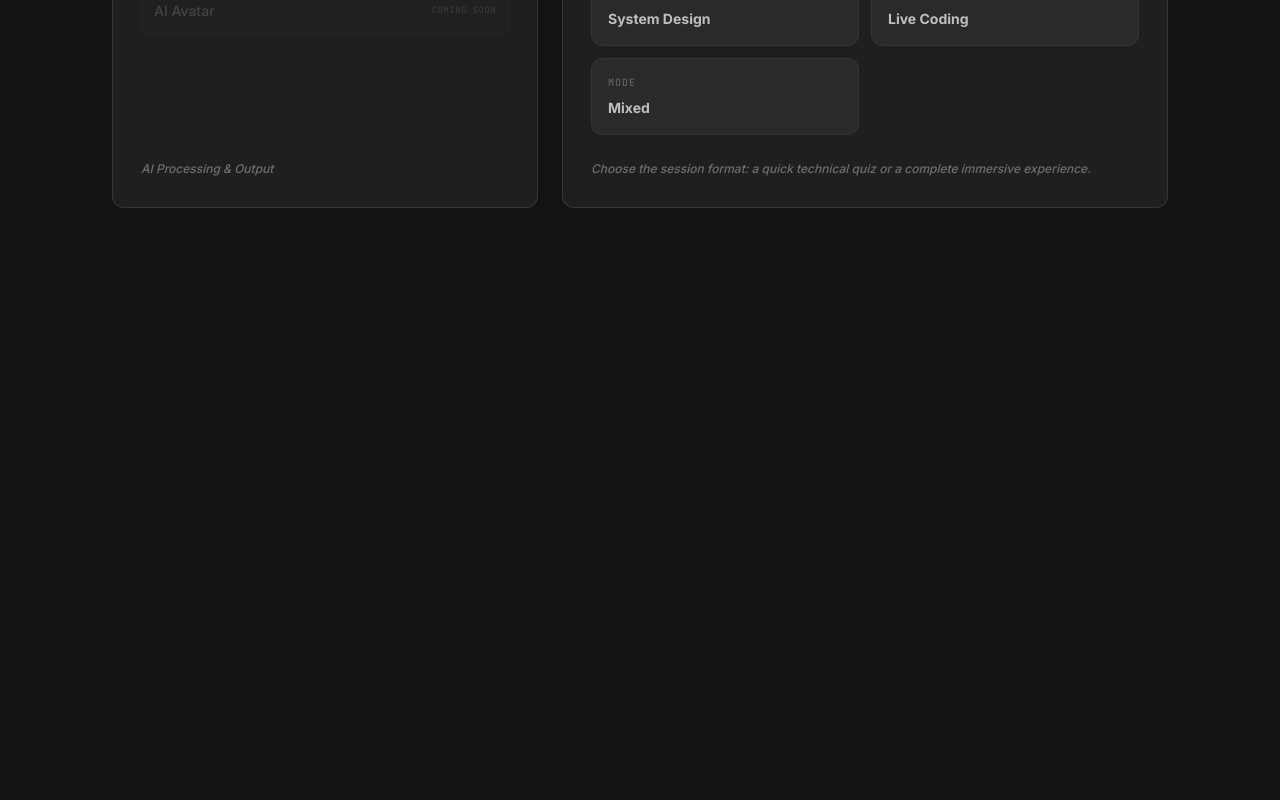
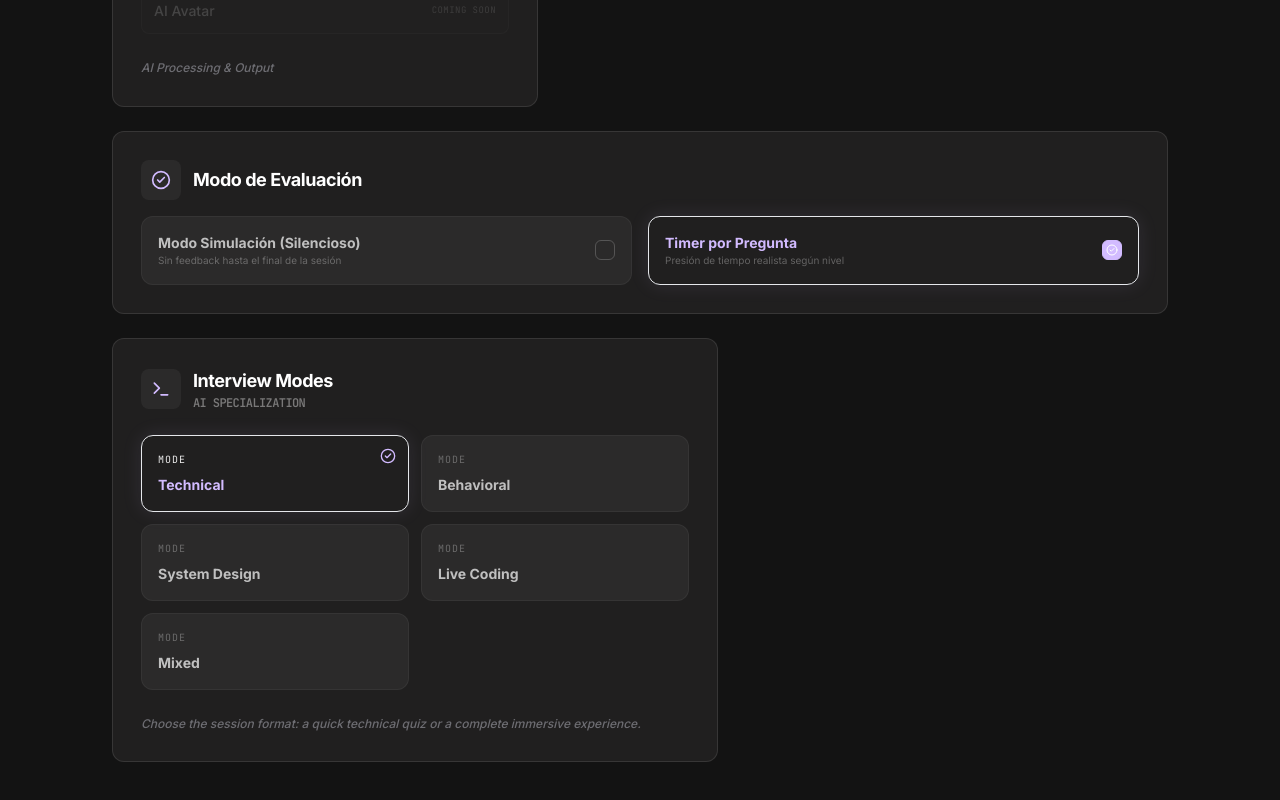
Before and after one commit to juandavidperez/DevPrep, a Next.js app: page /en/session/new in a window 1280 px wide. Shown: the part 1312-2112 px from the top of the page. Before the commit the page ends 1776 px from the top, so only its background shows below. Built offline with nearby package versions, Linux system fonts and the light colour scheme; no server answers.

Commit message:
feat(ui): add per-question timer, silent mode config, and results criteria breakdown

```diff
--- a/src/app/[locale]/session/[id]/page.tsx
+++ b/src/app/[locale]/session/[id]/page.tsx
@@ -47,6 +47,7 @@ export default async function SessionPage({
     completedAt: interviewSession.completedAt?.toISOString() ?? null,
     score: interviewSession.score,
     feedbackMode: interviewSession.feedbackMode,
+    timerEnabled: interviewSession.timerEnabled,
     inputModality: interviewSession.inputModality ?? "text",
     language: interviewSession.language ?? "en",
   };
@@ -64,6 +65,7 @@ export default async function SessionPage({
     modelAnswer: m.modelAnswer,
     createdAt: m.createdAt.toISOString(),
     bookmarkId: bookmark?.id ?? null,
+    timeEstimate: m.timeEstimate,
   }));
 
   return <ChatContainer initialSession={sessionData} initialMessages={messages} />;
--- a/src/components/session/ChatContainer.tsx
+++ b/src/components/session/ChatContainer.tsx
@@ -19,6 +19,7 @@ interface SessionData {
   completedAt: string | null;
   score: number | null;
   feedbackMode: string;
+  timerEnabled: boolean;
   inputModality: string;
   language: string;
 }
@@ -43,6 +44,7 @@ export function ChatContainer({ initialSession, initialMessages }: ChatContainer
   const [error, setError] = useState<string | null>(null);
   const [lastAttempt, setLastAttempt] = useState<{ content: string; isClarification: boolean; code?: string } | null>(null);
   const [elapsed, setElapsed] = useState(0);
+  const [questionElapsed, setQuestionElapsed] = useState(0);
   const scrollRef = useRef<HTMLDivElement>(null);
 
   // Modal & Exit state
@@ -62,12 +64,19 @@ export function ChatContainer({ initialSession, initialMessages }: ChatContainer
   const currentQuestion = messages.filter((m) => m.messageType === "question").length;
   const progress = Math.round((currentQuestion / initialSession.totalQuestions) * 100);
 
-  // Timer
   useEffect(() => {
     if (isComplete) return;
-    const interval = setInterval(() => setElapsed((s) => s + 1), 1000);
+    const interval = setInterval(() => {
+      setElapsed((s) => s + 1);
+      setQuestionElapsed((s) => s + 1);
+    }, 1000);
     return () => clearInterval(interval);
   }, [isComplete]);
+
+  // Reset question timer when currentQuestion changes
+  useEffect(() => {
+    setQuestionElapsed(0);
+  }, [currentQuestion]);
 
   // Prevent accidental exit
   useEffect(() => {
@@ -101,7 +110,7 @@ export function ChatContainer({ initialSession, initialMessages }: ChatContainer
         setIsComplete(true);
         router.push(`/session/${initialSession.id}/results`);
       }
-    } catch (err) {
+    } catch {
       setError("Error al finalizar sesión");
     } finally {
       setIsFinishing(false);
@@ -118,7 +127,7 @@ export function ChatContainer({ initialSession, initialMessages }: ChatContainer
       if (res.ok) {
         router.push("/dashboard");
       }
-    } catch (err) {
+    } catch {
       setError("Error al descartar sesión");
     } finally {
       setIsFinishing(false);
@@ -273,6 +282,21 @@ export function ChatContainer({ initialSession, initialMessages }: ChatContainer
             <Clock className="h-3.5 w-3.5" />
             {formatTime(elapsed)}
           </div>
+
+          {/* Per-Question Timer */}
+          {initialSession.timerEnabled && !isComplete && (
+            <div className={clsx(
+              "flex flex-col items-center justify-center rounded-lg border px-3 py-1 transition-all",
+              (messages.findLast(m => m.messageType === 'question')?.timeEstimate || 180) - questionElapsed < 30
+                ? "border-red-500/50 bg-red-500/10 text-red-400 animate-pulse"
+                : "border-border-subtle bg-surface-highest/50 text-text-primary"
+            )}>
+              <span className="text-[0.6rem] font-bold uppercase tracking-tighter opacity-60">Tiempo Pregunta</span>
+              <span className="font-mono text-sm font-black">
+                {formatTime(Math.max(0, (messages.findLast(m => m.messageType === 'question')?.timeEstimate || 180) - questionElapsed))}
+              </span>
+            </div>
+          )}
 
           {/* Progress Indicator */}
           <div className="flex flex-col items-end gap-1.5 min-w-[120px]">
--- a/src/components/session/ResultsView.tsx
+++ b/src/components/session/ResultsView.tsx
@@ -14,8 +14,10 @@ import {
   RotateCcw,
   Bookmark,
   BookmarkCheck,
+  Download,
 } from "lucide-react";
 import type { ResultsData, QuestionResult } from "@/types/session";
+import { generateSessionMarkdown, downloadFile } from "@/lib/export";
 
 function scoreColor(score: number) {
   if (score >= 70) return "text-emerald-400";
@@ -27,6 +29,30 @@ function scoreBadge(score: number) {
   if (score >= 70) return "border-emerald-400/30 bg-emerald-400/10 text-emerald-400";
   if (score >= 40) return "border-yellow-400/30 bg-yellow-400/10 text-yellow-400";
   return "border-red-400/30 bg-red-400/10 text-red-400";
+}
+
+function CriterionBar({ label, value, compact = false }: { label: string; value: number; compact?: boolean }) {
+  const colorClass = value >= 70 ? "bg-emerald-400" : value >= 40 ? "bg-yellow-400" : "bg-red-400";
+  const bgClass = value >= 70 ? "bg-emerald-400/10" : value >= 40 ? "bg-yellow-400/10" : "bg-red-400/10";
+
+  return (
+    <div className={clsx("flex flex-col gap-1.5", compact ? "w-full" : "w-full")}>
+      <div className="flex justify-between items-center px-0.5">
+        <span className="text-[10px] font-bold uppercase tracking-wider text-text-secondary capitalize">
+          {label.replace(/_/g, " ")}
+        </span>
+        <span className={clsx("font-mono text-[10px] font-bold", value >= 70 ? "text-emerald-400" : value >= 40 ? "text-yellow-400" : "text-red-400")}>
+          {Math.round(value)}%
+        </span>
+      </div>
+      <div className={clsx("h-1.5 w-full rounded-full overflow-hidden", bgClass)}>
+        <div
+          className={clsx("h-full rounded-full transition-all duration-500", colorClass)}
+          style={{ width: `${value}%` }}
+        />
+      </div>
+    </div>
+  );
 }
 
 function formatDuration(seconds: number | null): string {
@@ -171,12 +197,9 @@ function QuestionCard({ question }: { question: QuestionResult }) {
               </div>
 
               {question.criteria && (
-                <div className="mt-2 grid grid-cols-2 gap-2">
+                <div className="mt-4 grid grid-cols-1 sm:grid-cols-2 gap-x-6 gap-y-3">
                   {Object.entries(question.criteria).map(([key, value]) => (
-                    <div key={key} className="flex justify-between rounded-lg bg-surface-highest/50 px-3 py-1.5 text-xs">
-                      <span className="capitalize text-text-secondary">{key.replace(/_/g, " ")}</span>
-                      <span className="font-mono font-medium text-text-primary">{String(value)}</span>
-                    </div>
+                    <CriterionBar key={key} label={key} value={Number(value)} />
                   ))}
                 </div>
               )}
@@ -236,6 +259,16 @@ export function ResultsView({ data }: { data: ResultsData }) {
               {data.difficulty} level · {new Date(data.completedAt).toLocaleDateString()}
             </p>
           </div>
+          <button
+            onClick={() => {
+              const md = generateSessionMarkdown(data);
+              downloadFile(md, `devprep-session-${data.id.slice(0, 8)}.md`);
+            }}
+            className="ml-auto flex items-center gap-2 rounded-lg border border-primary/20 bg-primary/5 px-4 py-2 text-xs font-bold text-primary transition hover:bg-primary/10"
+          >
+            <Download className="h-4 w-4" />
+            Exportar .MD
+          </button>
         </div>
 
         {/* Summary cards */}
@@ -270,6 +303,20 @@ export function ResultsView({ data }: { data: ResultsData }) {
             </p>
           </div>
         </div>
+
+        {/* Global Criteria Breakdown */}
+        {Object.keys(data.criteriaAverages).length > 0 && (
+          <div className="mt-8 rounded-xl border border-border-subtle bg-surface-container/80 p-6 shadow-glow-sm">
+            <h3 className="text-xs font-bold uppercase tracking-widest text-text-secondary mb-6">
+              Diagnóstico de Criterios (Promedio Sesión)
+            </h3>
+            <div className="grid grid-cols-1 sm:grid-cols-2 gap-x-12 gap-y-6">
+              {Object.entries(data.criteriaAverages).map(([key, value]) => (
+                <CriterionBar key={key} label={key} value={value} />
+              ))}
+            </div>
+          </div>
+        )}
 
         {/* Strengths & Weaknesses */}
         {(data.strengths.length > 0 || data.weaknesses.length > 0) && (
@@ -328,6 +375,16 @@ export function ResultsView({ data }: { data: ResultsData }) {
             <RotateCcw className="h-4 w-4" />
             New Session
           </Link>
+          <button
+            onClick={() => {
+              const md = generateSessionMarkdown(data);
+              downloadFile(md, `devprep-session-${data.id.slice(0, 8)}.md`);
+            }}
+            className="flex items-center gap-2 rounded-xl border border-border-subtle bg-surface-highest/50 px-5 py-2.5 text-sm font-medium text-text-primary transition hover:bg-surface-highest"
+          >
+            <Download className="h-4 w-4" />
+            Exportar MD
+          </button>
           <Link href="/dashboard" className="text-sm text-text-secondary transition hover:text-text-primary">
             Dashboard
           </Link>
--- a/src/components/session/SessionConfigForm.tsx
+++ b/src/components/session/SessionConfigForm.tsx
@@ -23,6 +23,7 @@ import {
 } from "lucide-react";
 import type { LucideIcon } from "lucide-react";
 import { clsx } from "clsx";
+import { MINUTES_PER_QUESTION } from "@/lib/questions/constants";
 
 type TechItem = { id: string; category: string; icon: LucideIcon };
 
@@ -61,14 +62,6 @@ const MODE_TO_CATEGORY: Record<string, string> = {
   system_design: "system_design",
   live_coding:  "coding",
   mixed:        "mixed",
-};
-
-const MINUTES_PER_QUESTION: Record<string, Record<string, number>> = {
-  technical:     { junior: 3, mid: 4, senior: 5 },
-  coding:        { junior: 6, mid: 8, senior: 10 },
-  system_design: { junior: 8, mid: 10, senior: 12 },
-  behavioral:    { junior: 2, mid: 3, senior: 3 },
-  mixed:         { junior: 4, mid: 5, senior: 6 },
 };
 
 const MODALITIES = [
@@ -140,7 +133,7 @@ const ROADMAPS: {
     labelKey: "roadmapFridayLabel",
     tagKey: "roadmapFridayTag",
     color: "from-[#7C3AED]/10 to-transparent",
-    config: { tech: null, interviewMode: "mixed", difficulty: "mid", language: "en", durationMinutes: 30, questionCountOverride: 10 },
+    config: { tech: null, interviewMode: "mixed", difficulty: "mid", language: "en", durationMinutes: 30, questionCountOverride: 10, feedbackMode: "silent", timerEnabled: true },
   },
 ];
 
@@ -178,6 +171,8 @@ export function SessionConfigForm({ settings }: SessionConfigFormProps) {
   const [interviewMode, setInterviewMode] = useState("technical");
   const [activeRoadmap, setActiveRoadmap] = useState<string | null>(null);
   const [questionCountOverride, setQuestionCountOverride] = useState<number | null>(null);
+  const [feedbackMode, setFeedbackMode] = useState("live");
+  const [timerEnabled, setTimerEnabled] = useState(true);
   const [isSubmitting, setIsSubmitting] = useState(false);
   const [error, setError] = useState<string | null>(null);
 
@@ -192,6 +187,8 @@ export function SessionConfigForm({ settings }: SessionConfigFormProps) {
     setDurationMinutes(dur);
     setActiveRoadmap(roadmap.id);
     setQuestionCountOverride(qOverride ?? null);
+    if (roadmap.config.feedbackMode) setFeedbackMode(roadmap.config.feedbackMode);
+    if (roadmap.config.timerEnabled !== undefined) setTimerEnabled(roadmap.config.timerEnabled);
   };
 
   const clearRoadmap = () => {
@@ -213,6 +210,8 @@ export function SessionConfigForm({ settings }: SessionConfigFormProps) {
           totalQuestions: estimatedQuestions,
           language,
           outputModality,
+          feedbackMode,
+          timerEnabled,
           targetStack: selectedTech ? [selectedTech.id.toLowerCase().replace(".", "")] : [],
         }),
       });
@@ -528,6 +527,57 @@ export function SessionConfigForm({ settings }: SessionConfigFormProps) {
             </div>
           </div>
 
+          {/* Card 5.1: Simulation & Timer (New) */}
+          <div className="md:col-span-12 bg-surface-container p-7 rounded-xl ghost-border flex flex-col md:flex-row gap-8 group hover:bg-surface-highest transition-colors duration-300">
+            <div className="flex-1">
+              <div className="flex items-center gap-3 mb-4">
+                <div className="w-10 h-10 rounded-lg bg-white/5 flex items-center justify-center">
+                  <CheckCircle2 className="h-5 w-5 text-primary" />
+                </div>
+                <h3 className="text-lg font-bold text-white tracking-tight">Modo de Evaluación</h3>
+              </div>
+              <div className="flex flex-wrap gap-4">
+                <button
+                  type="button"
+                  onClick={() => setFeedbackMode(feedbackMode === "silent" ? "live" : "silent")}
+                  className={clsx(
+                    "flex flex-1 items-center justify-between p-4 rounded-xl border transition-all text-left",
+                    feedbackMode === "silent"
+                      ? "bg-primary/10 border-primary/50 shadow-[0_0_20px_rgba(210,187,255,0.1)]"
+                      : "bg-white/5 border-white/5 hover:bg-white/10"
+                  )}
+                >
+                  <div className="flex flex-col">
+                    <span className={clsx("text-sm font-bold", feedbackMode === "silent" ? "text-primary" : "text-white/70")}>Modo Simulación (Silencioso)</span>
+                    <span className="text-[10px] text-white/30">Sin feedback hasta el final de la sesión</span>
+                  </div>
+                  <div className={clsx("h-5 w-5 rounded-md border flex items-center justify-center transition-all", feedbackMode === "silent" ? "bg-primary border-primary" : "border-white/20")}>
+                    {feedbackMode === "silent" && <CheckCircle2 className="h-3 w-3 text-white" />}
+                  </div>
+                </button>
+
+                <button
+                  type="button"
+                  onClick={() => setTimerEnabled(!timerEnabled)}
+                  className={clsx(
+                    "flex flex-1 items-center justify-between p-4 rounded-xl border transition-all text-left",
+                    timerEnabled
+                      ? "bg-primary/10 border-primary/50 shadow-[0_0_20px_rgba(210,187,255,0.1)]"
+                      : "bg-white/5 border-white/5 hover:bg-white/10"
+                  )}
+                >
+                  <div className="flex flex-col">
+                    <span className={clsx("text-sm font-bold", timerEnabled ? "text-primary" : "text-white/70")}>Timer por Pregunta</span>
+                    <span className="text-[10px] text-white/30">Presión de tiempo realista según nivel</span>
+                  </div>
+                  <div className={clsx("h-5 w-5 rounded-md border flex items-center justify-center transition-all", timerEnabled ? "bg-primary border-primary" : "border-white/20")}>
+                    {timerEnabled && <CheckCircle2 className="h-3 w-3 text-white" />}
+                  </div>
+                </button>
+              </div>
+            </div>
+          </div>
+
           {/* Card 6: Interview Mode */}
           <div className="md:col-span-7 bg-surface-container p-7 rounded-xl ghost-border flex flex-col group hover:bg-surface-highest transition-colors duration-300">
             <div className="flex items-center gap-3 mb-6">
```
